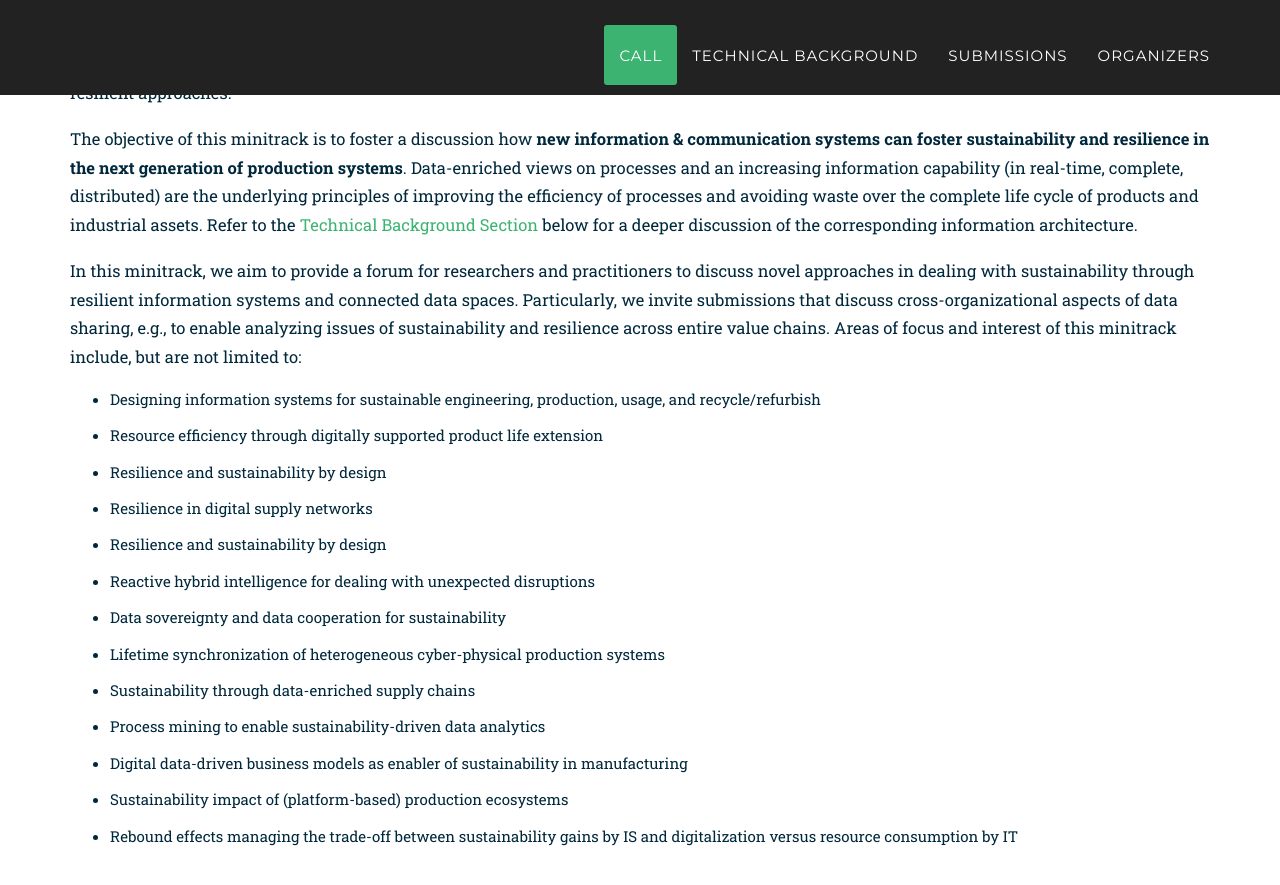
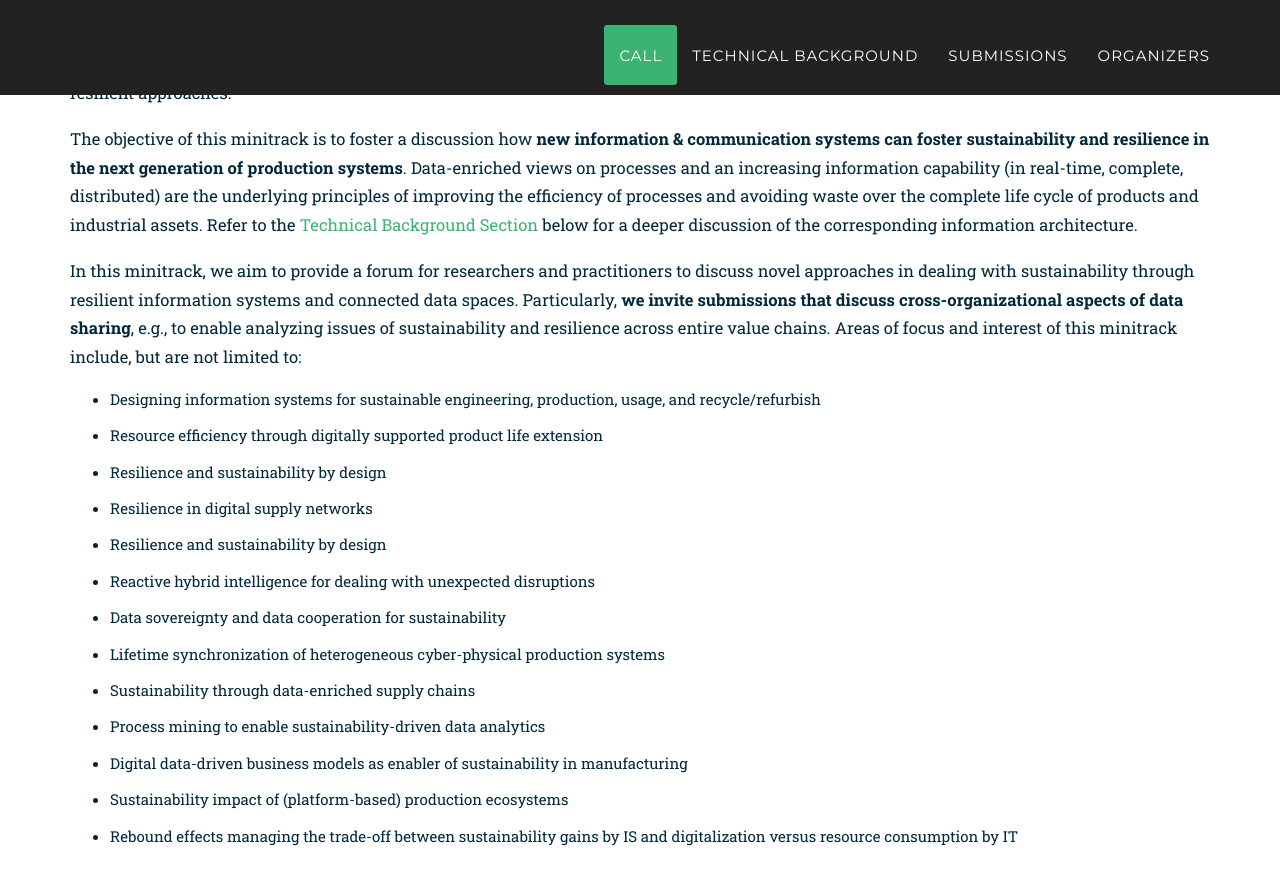
Before and after one commit to internet-of-production/HICSS-56-Data-Spaces-for-Sustainability, a Jekyll site: the page built from index.html, in a window 1280 px wide and 900 px high, scrolled down 2003 px. Shown: the top 885 px of the window. Built offline with Jekyll 4.4.1, drawn with Linux system fonts in a browser that asks for light colours; some web fonts are replaced.

Commit message:
Added bold

```diff
--- a/_includes/2017_data/call.html
+++ b/_includes/2017_data/call.html
@@ -26,7 +26,7 @@ The objective of this minitrack is to foster a discussion how <b>new information
 </p>
 
 <p>
-In this minitrack, we aim to provide a forum for researchers and practitioners to discuss novel approaches in dealing with sustainability through resilient information systems and connected data spaces. Particularly, we invite submissions that discuss cross-organizational aspects of data sharing, e.g., to enable analyzing issues of sustainability and resilience across entire value chains. Areas of focus and interest of this minitrack include, but are not limited to:
+In this minitrack, we aim to provide a forum for researchers and practitioners to discuss novel approaches in dealing with sustainability through resilient information systems and connected data spaces. Particularly, <b>we invite submissions that discuss cross-organizational aspects of data sharing</b>, e.g., to enable analyzing issues of sustainability and resilience across entire value chains. Areas of focus and interest of this minitrack include, but are not limited to:
 </p>
 
 <ul>
```
